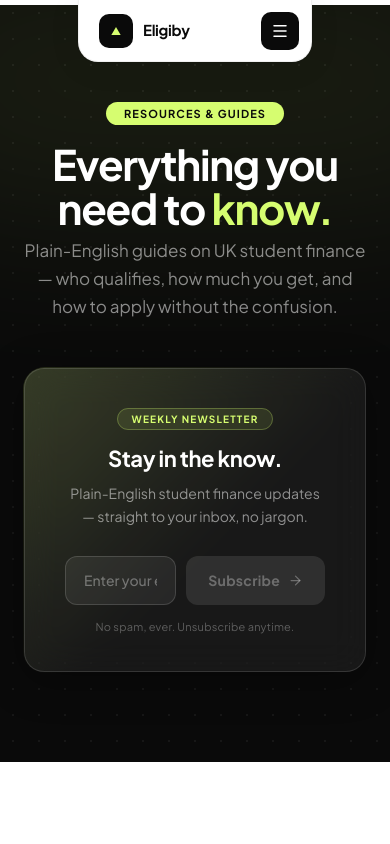
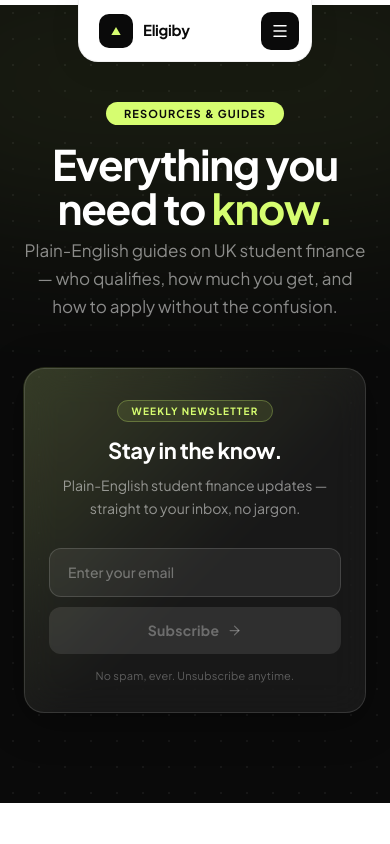
Before and after one commit to RishiharanBinory/LandingPage, a Next.js app in the folder landingpage/: page /resources in a window 390 px wide. Shown: the top 844 px of the page. Built offline with nearby package versions, Linux system fonts and the light colour scheme; a web font is replaced by a local one.

Commit message:
latest changes in the resources

```diff
--- a/landingpage/app/resources/page.tsx
+++ b/landingpage/app/resources/page.tsx
@@ -31,6 +31,14 @@ function NewsletterCard() {
   const [submitted, setSubmitted] = useState(false);
   const [focused, setFocused] = useState(false);
   const [btnHovered, setBtnHovered] = useState(false);
+  const [isMobile, setIsMobile] = useState(false);
+
+  useEffect(() => {
+    const check = () => setIsMobile(window.innerWidth < 600);
+    check();
+    window.addEventListener("resize", check);
+    return () => window.removeEventListener("resize", check);
+  }, []);
 
   const isValid = /^[^\s@]+@[^\s@]+\.[^\s@]+$/.test(email);
 
@@ -71,7 +79,7 @@ function NewsletterCard() {
           WebkitBackdropFilter: "blur(18px)",
           border: "1.5px solid rgba(255,255,255,0.13)",
           borderRadius: "20px",
-          padding: "36px 40px",
+          padding: isMobile ? "28px 24px" : "36px 40px",
           boxShadow: "0 8px 40px rgba(0,0,0,0.35)",
         }}
       >
@@ -129,9 +137,11 @@ function NewsletterCard() {
                 no jargon.
               </p>
 
+              {/* Stack vertically on mobile, side-by-side on desktop */}
               <div
                 style={{
                   display: "flex",
+                  flexDirection: isMobile ? "column" : "row",
                   gap: "10px",
                   alignItems: "stretch",
                 }}
@@ -173,6 +183,7 @@ function NewsletterCard() {
                   style={{
                     display: "inline-flex",
                     alignItems: "center",
+                    justifyContent: "center",
                     gap: "8px",
                     padding: "13px 22px",
                     borderRadius: "12px",
@@ -190,9 +201,12 @@ function NewsletterCard() {
                     color: isValid ? BLACK : "rgba(255,255,255,0.3)",
                     transition:
                       "background 0.2s ease, color 0.2s ease, transform 0.15s ease",
-                    transform: btnHovered && isValid ? "scale(1.03)" : "scale(1)",
+                    transform:
+                      btnHovered && isValid ? "scale(1.03)" : "scale(1)",
                     whiteSpace: "nowrap",
                     flexShrink: 0,
+                    // On mobile, full width button
+                    width: isMobile ? "100%" : "auto",
                   }}
                 >
                   Subscribe
```
